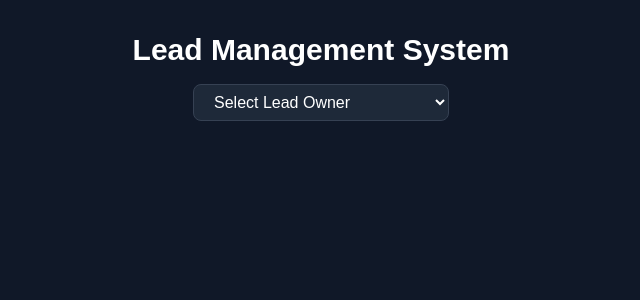
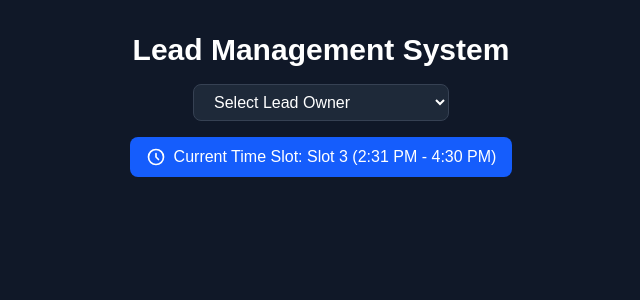
Before and after one commit to syedabis/scraper_CRM, a Next.js app: page /calling in a window 1280 px wide. Shown: the top 300 px of the page, without its empty margins (319-959 px from the left). Built offline with nearby package versions, Linux system fonts and the light colour scheme.

Commit message:
slots  working

```diff
--- a/app/api/update-lead-status/route.js
+++ b/app/api/update-lead-status/route.js
@@ -76,8 +76,11 @@ async function getSheetId(sheetName) {
 
 export async function POST(request) {
   try {
-    const { rowIndex, status, owner } = await request.json();
-    console.log('Received update request:', { rowIndex, status, owner });
+    const { rowIndex, status, owner, timeSlot } = await request.json();
+    console.log('Received update request:', { rowIndex, status, owner, timeSlot });
+
+    // Get current time for logging and time slot updates
+    const currentTime = new Date().toLocaleString();
 
     // Validate required fields
     if (rowIndex === undefined || rowIndex === null) {
@@ -119,11 +122,22 @@ export async function POST(request) {
       );
     }
 
+    // Determine which time slot column to update
+    let timeSlotColumn = '';
+    if (timeSlot && timeSlot.includes('Slot 1')) {
+      timeSlotColumn = 'G'; // Column G for Slot 1
+    } else if (timeSlot && timeSlot.includes('Slot 2')) {
+      timeSlotColumn = 'H'; // Column H for Slot 2
+    } else if (timeSlot && timeSlot.includes('Slot 3')) {
+      timeSlotColumn = 'I'; // Column I for Slot 3
+    } else if (timeSlot && timeSlot.includes('Slot 4')) {
+      timeSlotColumn = 'J'; // Column J for Slot 4
+    }
+
     // Update the status in column F (6th column)
-    const updateRange = `${owner.toLowerCase()}!F${rowIndex}`; // No need to add 1 since rowIndex is already correct
-    console.log('Updating range:', updateRange);
+    const updateRange = `${owner.toLowerCase()}!F${rowIndex}`;
+    console.log('Updating status range:', updateRange);
 
-    // Update only the value, don't touch formatting or validation
     const updateResponse = await sheets.spreadsheets.values.update({
       spreadsheetId,
       range: updateRange,
@@ -133,9 +147,37 @@ export async function POST(request) {
       }
     });
 
-    console.log('Update response:', updateResponse.data);
+    console.log('Status update response:', updateResponse.data);
 
-    return NextResponse.json({ success: true });
+    // Update the corresponding time slot column with status and time
+    if (timeSlotColumn) {
+      const timeSlotRange = `${owner.toLowerCase()}!${timeSlotColumn}${rowIndex}`;
+      const timeSlotValue = `${status} (${currentTime})`;
+      console.log('Updating time slot range:', timeSlotRange, 'with value:', timeSlotValue);
+
+      const timeSlotResponse = await sheets.spreadsheets.values.update({
+        spreadsheetId,
+        range: timeSlotRange,
+        valueInputOption: 'RAW',
+        resource: {
+          values: [[timeSlotValue]]
+        }
+      });
+
+      console.log('Time slot update response:', timeSlotResponse.data);
+    }
+
+    console.log('Time slot for this call:', timeSlot);
+    console.log('Current time:', currentTime);
+    console.log('Client said (status):', status);
+
+    return NextResponse.json({
+      success: true,
+      timeSlot,
+      currentTime,
+      timeSlotColumn: timeSlotColumn || 'None',
+      clientSaid: status
+    });
   } catch (error) {
     console.error('Error updating lead status:', error);
     return NextResponse.json({ error: error.message || 'Failed to update status' }, { status: 500 });
--- a/app/calling/page.js
+++ b/app/calling/page.js
@@ -21,6 +21,7 @@ export default function Calling() {
   const [isEditing, setIsEditing] = useState(false);
   const [editData, setEditData] = useState({ name: '', email: '', phone: '' });
   const [updatingLead, setUpdatingLead] = useState(false);
+  const [currentTimeSlot, setCurrentTimeSlot] = useState('');
 
   const leadStatusOptions = [
     { name: 'New Leads', color: 'bg-blue-600 hover:bg-blue-700', icon: '📞' },
@@ -31,6 +32,37 @@ export default function Calling() {
     { name: 'Confirmation', color: 'bg-blue-600 hover:bg-blue-700', icon: '🤝' },
     { name: 'Paid', color: 'bg-purple-600 hover:bg-purple-700', icon: '💰' }
   ];
+
+  // Function to get current Pakistani time slot
+  const getCurrentTimeSlot = () => {
+    const now = new Date();
+    const pakistanTime = new Date(now.toLocaleString("en-US", {timeZone: "Asia/Karachi"}));
+    const hours = pakistanTime.getHours();
+    const minutes = pakistanTime.getMinutes();
+    const timeInMinutes = hours * 60 + minutes;
+
+    if (timeInMinutes >= 8 * 60 && timeInMinutes <= 12 * 60) {
+      return 'Slot 1 (8:00 AM - 12:00 PM)';
+    } else if (timeInMinutes >= 12 * 60 + 1 && timeInMinutes <= 14 * 60 + 30) {
+      return 'Slot 2 (12:01 PM - 2:30 PM)';
+    } else if (timeInMinutes >= 14 * 60 + 31 && timeInMinutes <= 16 * 60 + 30) {
+      return 'Slot 3 (2:31 PM - 4:30 PM)';
+    } else {
+      return 'Slot 4 (4:31 PM - 8:00 AM)';
+    }
+  };
+
+  // Update time slot every minute
+  useEffect(() => {
+    const updateTimeSlot = () => {
+      setCurrentTimeSlot(getCurrentTimeSlot());
+    };
+
+    updateTimeSlot(); // Set initial time slot
+    const interval = setInterval(updateTimeSlot, 60000); // Update every minute
+
+    return () => clearInterval(interval);
+  }, []);
 
   const fetchLeads = async (owner) => {
     if (!owner) return;
@@ -189,7 +221,8 @@ export default function Calling() {
         body: JSON.stringify({
           rowIndex: rowNumber,
           status,
-          owner: selectedOwner
+          owner: selectedOwner,
+          timeSlot: currentTimeSlot
         }),
       });
 
@@ -266,6 +299,20 @@ export default function Calling() {
               <option value="Asif">Asif</option>
             </select>
           </div>
+
+          {/* Time Slot Display */}
+          {currentTimeSlot && (
+            <div className="mt-4">
+              <div className="inline-block bg-blue-600 text-white px-4 py-2 rounded-lg font-medium">
+                <span className="flex items-center space-x-2">
+                  <svg className="w-5 h-5" fill="none" stroke="currentColor" viewBox="0 0 24 24">
+                    <path strokeLinecap="round" strokeLinejoin="round" strokeWidth={2} d="M12 8v4l3 3m6-3a9 9 0 11-18 0 9 9 0 0118 0z" />
+                  </svg>
+                  <span>Current Time Slot: {currentTimeSlot}</span>
+                </span>
+              </div>
+            </div>
+          )}
         </div>
 
         {loading ? (
```
